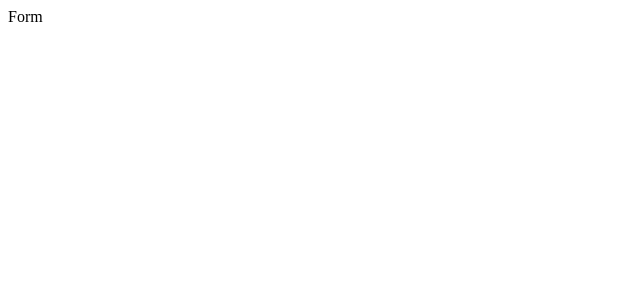
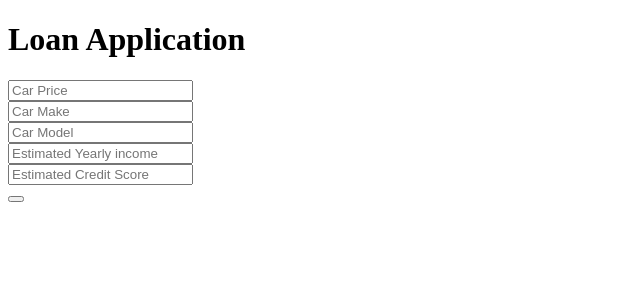
Before and after one commit to Chris-turina/loan_application_react_2020, a React app: page / in a window 1280 px wide. Shown: the top 300 px of the page, without its empty margins (0-640 px from the left). Built offline with nearby package versions, Linux system fonts and the light colour scheme.

Commit message:
create boilerplate html for the form

```diff
--- a/src/js/components/Form.js
+++ b/src/js/components/Form.js
@@ -4,7 +4,22 @@ import React, { Component } from 'react';
 class Form extends React.Component {
   render() {
     return (
-      <div>Form </div>
+      <div>
+        <h1>Loan Application</h1>
+        <form>
+          <input placeholder="Car Price"/>
+          <br />
+          <input placeholder="Car Make" type="text" />
+          <br />
+          <input placeholder="Car Model" type="text" />
+          <br />
+          <input placeholder="Estimated Yearly income" />
+          <br />
+          <input placeholder="Estimated Credit Score" />
+          <br />
+          <button />
+        </form>
+      </div>
     );
   }
 }
```
